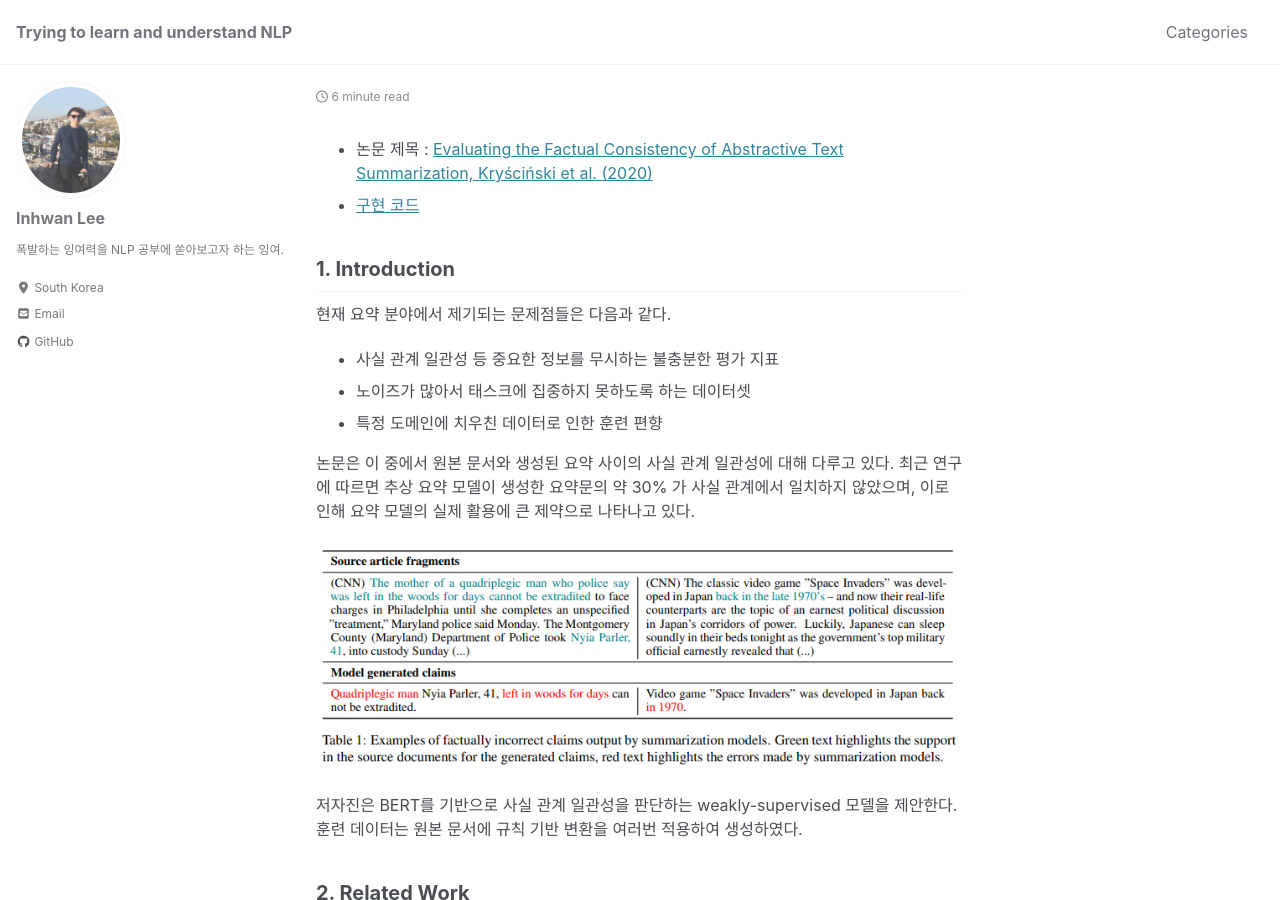
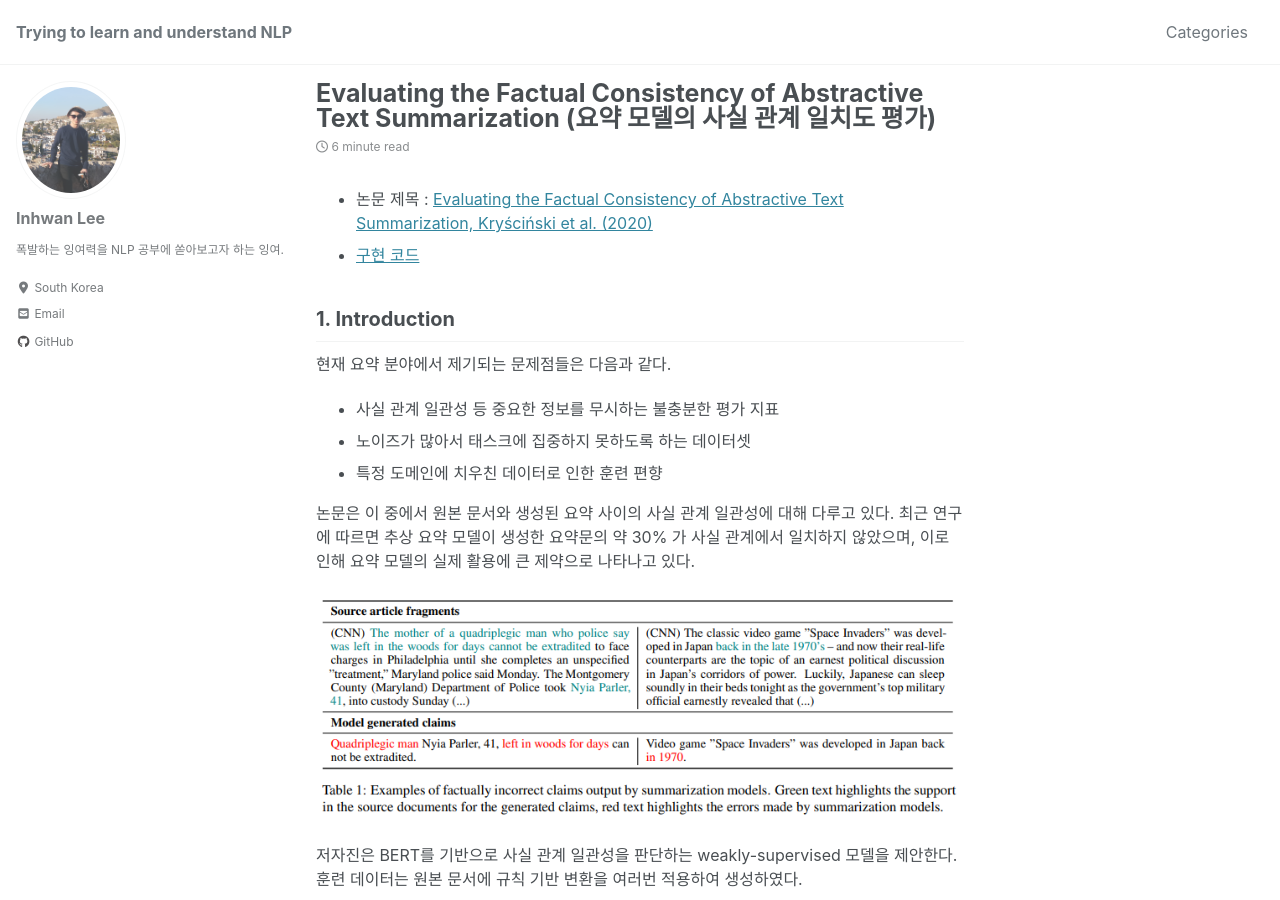
Before and after one commit to lih0905/lih0905.github.io, a Jekyll site: the page built from _posts/2021-02-06-EvaluatingtheFactualConsistency.md, in a window 1280 px wide and 900 px high. Built offline with Jekyll 4.4.1, drawn with Linux system fonts in a browser that asks for light colours; cached includes are drawn as plain includes; nearby versions of some CDN libraries; comment, search, counter and statistics services are not loaded.

```diff
--- a/_posts/2021-02-06-EvaluatingtheFactualConsistency.md
+++ b/_posts/2021-02-06-EvaluatingtheFactualConsistency.md
@@ -1,5 +1,5 @@
 ---
-title: ""
+title: "Evaluating the Factual Consistency of Abstractive Text Summarization (요약 모델의 사실 관계 일치도 평가)"
 date: 2021-02-06 23:15:28 -0400
 categories: NLP
 tags:
```
